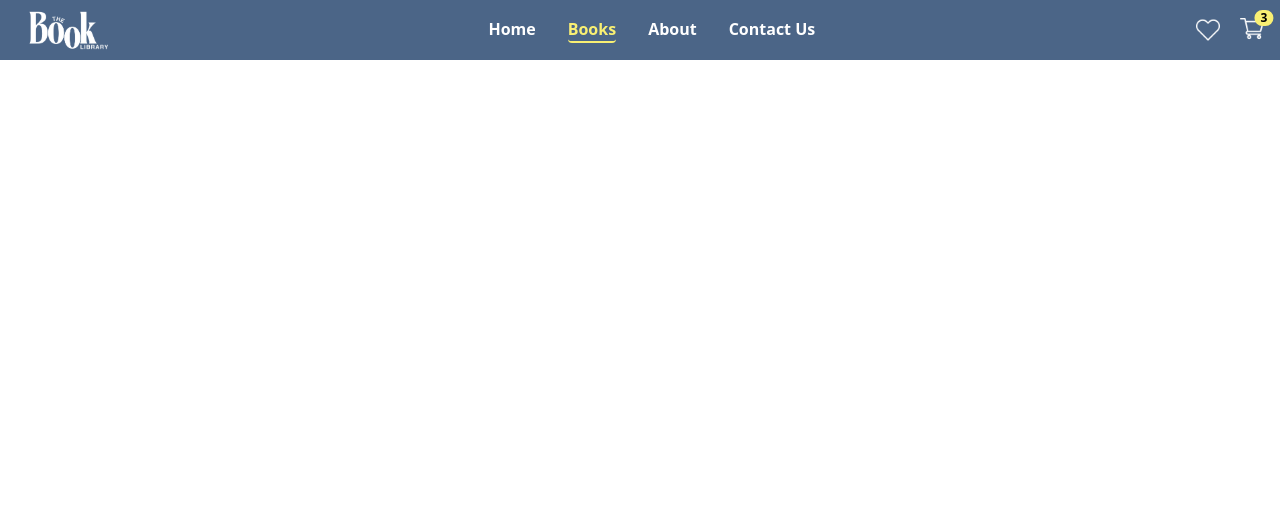
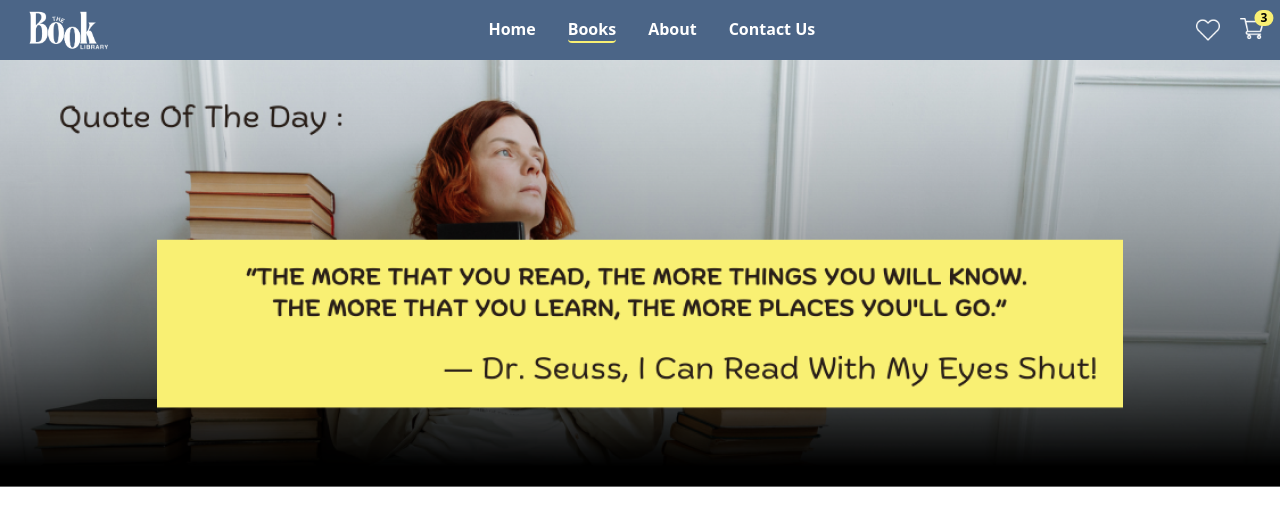
Before and after one commit to bouchta65/YC-Projet5-Plateforme-E-commerce-The-Book-Library, a website: page pages/books.html in a window 1280 px wide. Drawn offline with nearby package versions, Linux system fonts and the light colour scheme.

Commit message:
Hero Section with quotes for books store added

```diff
--- a/pages/books.html
+++ b/pages/books.html
@@ -11,6 +11,7 @@
     <link rel="icon" href="../images/Home/FavIcone.png">
     <link href="../css/output.css" rel="stylesheet">
     <link href="https://cdnjs.cloudflare.com/ajax/libs/font-awesome/6.0.0-beta3/css/all.min.css" rel="stylesheet">
+    <script src="https://cdn.tailwindcss.com"></script>
 
     <title>The Book Library - Your Online Bookstore</title>
 
@@ -43,13 +44,9 @@
             </button>
 
 
-
-
-
-            <!-- hada l menu -->
             <div class="z-50 hidden fixed top-16 right-0 h-screen w-48 bg-white divide-y divide-gray-100 rounded-lg shadow-lg  transition-all ease-in-out transform scale-95 opacity-0" id="menuShow">
                 <div class="px-8 py-3 text-gray-900 ">
-                    <!-- Header content like user's name or avatar -->
+
                     <button type="button" class="relative md:mr-3 hover:border hover:border-white hover:rounded-lg p-1 transition duration-200">
                         <img class="w-20 h-10" src="../images/Home/Logo-blue.png" alt="user photo">
                       </button>
@@ -57,7 +54,7 @@
                 <ul class="py-2">
                     <li>
                         <a href="home.html" class="flex items-center px-4 py-2 text-sm text-customblack hover:bg-blue-100 ">
-                            <i class="fas fa-home w-5 h-5 mr-3 mt-1 text-customblue "></i> <!-- Home Icon -->
+                            <i class="fas fa-home w-5 h-5 mr-3 mt-1 text-customblue "></i>
                             Home
                         </a>
                     </li>
@@ -110,6 +107,15 @@
       </nav>
 
 
+      <main>
+
+        <section class="QuotesSection">
+            <div class="bg-contain w-full h-screen" style="background-image: url('/images/books_Store/books_page_section.png'); background-repeat: no-repeat;"></div>
+        </section>
+
+      </main>
+
+
 
 
 
```
Also changed, not shown: images/books_Store/books_page_section.png (added).
